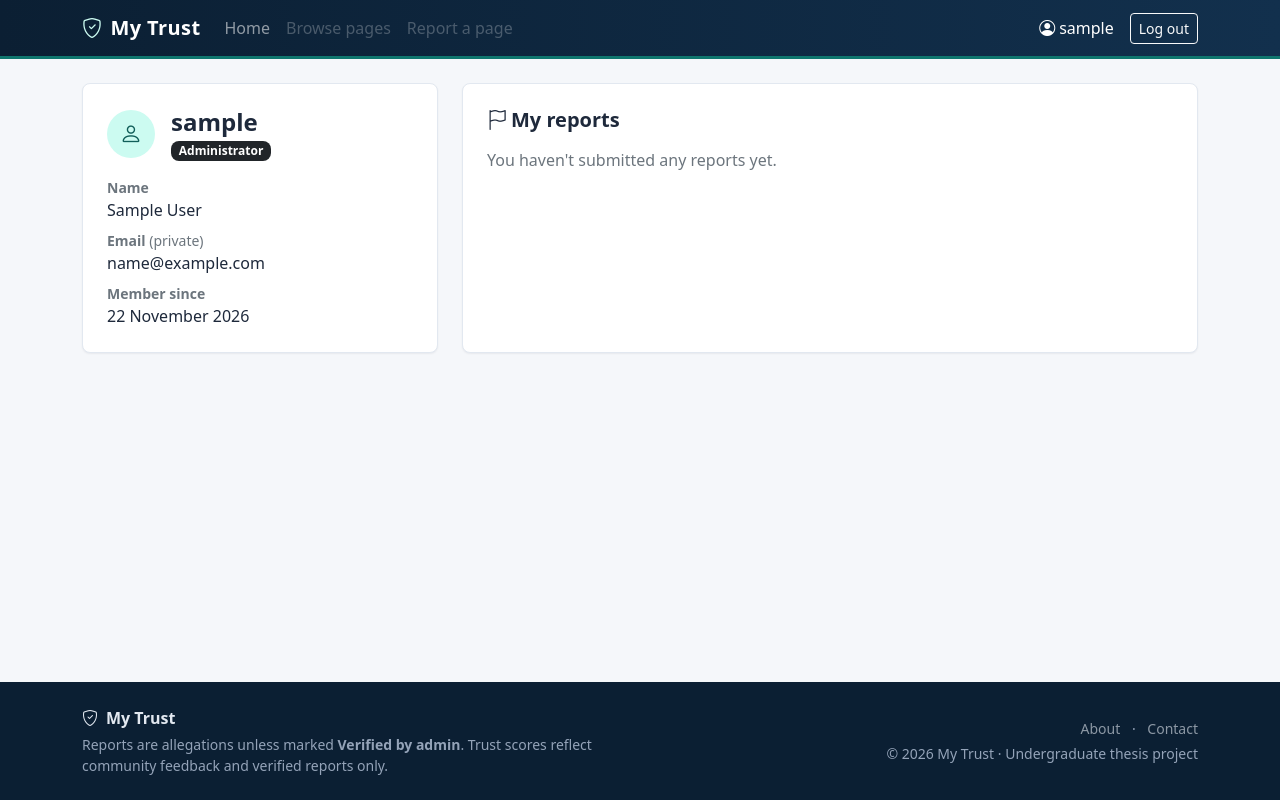
After one commit to muhammadtamimworkplace/my-trust, a Django app: page /accounts/profile/ in a window 1280 px wide. The commit adds this page. Run offline with Django 5.2, Linux system fonts and the light colour scheme; the visitor is signed in with stand-in values (Sample User, id 1); parts of the project's set-up code (start-up, migrations or seed data) failed here and were passed over.

Commit message:
feat: add user profile page

```diff
--- a/accounts/urls.py
+++ b/accounts/urls.py
@@ -8,6 +8,7 @@ app_name = "accounts"
 
 urlpatterns = [
     path("register/", views.register, name="register"),
+    path("profile/", views.profile, name="profile"),
     path(
         "login/",
         auth_views.LoginView.as_view(
--- a/accounts/views.py
+++ b/accounts/views.py
@@ -1,5 +1,6 @@
 from django.contrib import messages
 from django.contrib.auth import login
+from django.contrib.auth.decorators import login_required
 from django.shortcuts import redirect, render
 
 from .forms import RegistrationForm
@@ -21,3 +22,9 @@ def register(request):
         form = RegistrationForm()
 
     return render(request, "accounts/register.html", {"form": form})
+
+
+@login_required
+def profile(request):
+    """The logged-in user's own account page. Report history is added in P5-T03."""
+    return render(request, "accounts/profile.html")
--- /dev/null
+++ b/templates/accounts/profile.html
@@ -0,0 +1,44 @@
+{% extends "base.html" %}
+
+{% block title %}My profile · My Trust{% endblock %}
+
+{% block content %}
+<div class="container">
+  <div class="row g-4">
+    <div class="col-lg-4">
+      <section class="mt-card p-4 h-100" aria-labelledby="account-heading">
+        <div class="d-flex align-items-center gap-3 mb-3">
+          <div class="mt-step-icon" aria-hidden="true"><i class="bi bi-person"></i></div>
+          <div>
+            <h1 id="account-heading" class="h4 fw-bold mb-0">{{ user.username }}</h1>
+            {% if user.is_platform_admin %}
+              <span class="badge text-bg-dark">Administrator</span>
+            {% else %}
+              <span class="badge text-bg-secondary">Member</span>
+            {% endif %}
+          </div>
+        </div>
+
+        <dl class="mb-0">
+          {% if user.get_full_name %}
+            <dt class="small text-secondary">Name</dt>
+            <dd>{{ user.get_full_name }}</dd>
+          {% endif %}
+          <dt class="small text-secondary">Email <span class="fw-normal">(private)</span></dt>
+          <dd class="text-break">{{ user.email }}</dd>
+          <dt class="small text-secondary">Member since</dt>
+          <dd class="mb-0">{{ user.date_joined|date:"j F Y" }}</dd>
+        </dl>
+      </section>
+    </div>
+
+    <div class="col-lg-8">
+      <section class="mt-card p-4 h-100" aria-labelledby="reports-heading">
+        <h2 id="reports-heading" class="h5 fw-bold mb-3"><i class="bi bi-flag me-1" aria-hidden="true"></i>My reports</h2>
+        {# Report history and statuses are listed here from P5-T03. #}
+        <p class="text-secondary mb-0">You haven't submitted any reports yet.</p>
+      </section>
+    </div>
+  </div>
+</div>
+{% endblock %}
--- a/templates/partials/_navbar.html
+++ b/templates/partials/_navbar.html
@@ -1,5 +1,5 @@
 {# Site navigation. Links marked "placeholder" are connected when their pages exist: #}
-{# Browse (P7-T01), Report (P5-T02), Profile (P3-T05). #}
+{# Browse (P7-T01), Report (P5-T02). #}
 <nav class="navbar navbar-expand-lg navbar-dark mt-navbar" aria-label="Main navigation">
   <div class="container">
     <a class="navbar-brand d-flex align-items-center gap-2" href="{% url 'core:home' %}">
@@ -30,7 +30,11 @@
       <ul class="navbar-nav align-items-lg-center gap-lg-2">
         {% if user.is_authenticated %}
           <li class="nav-item">
-            <span class="navbar-text"><i class="bi bi-person-circle me-1" aria-hidden="true"></i>{{ user.get_username }}</span>
+            {% url 'accounts:profile' as profile_url %}
+            <a class="nav-link{% if request.path == profile_url %} active{% endif %}"
+               {% if request.path == profile_url %}aria-current="page"{% endif %} href="{{ profile_url }}">
+              <i class="bi bi-person-circle me-1" aria-hidden="true"></i>{{ user.get_username }}
+            </a>
           </li>
           <li class="nav-item">
             <form method="post" action="{% url 'accounts:logout' %}" class="d-inline">
```
Also changed, not shown: accounts/tests/test_profile.py (added, +44 -0 lines), docs/PROGRESS.md (+2 -2 lines).
